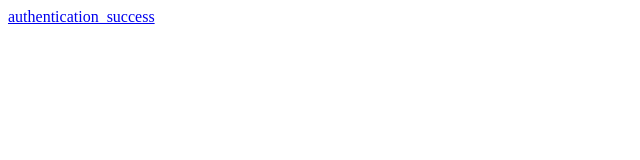
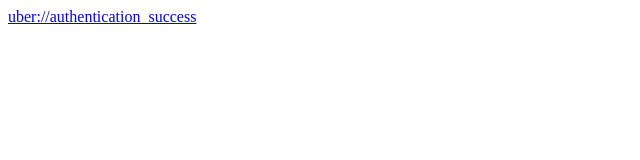
Before and after one commit to Constantine-Fry/deeplink-tester, a plain HTML site: page index.html in a window 1280 px wide. Shown: the full height of the page, 0-640 px from the left. Drawn offline with Linux system fonts and the light colour scheme.

Commit message:
add meta tag

```diff
--- a/index.html
+++ b/index.html
@@ -1,10 +1,12 @@
 <!DOCTYPE html>
 <html>
+   <meta name="viewport" content="width=device-width, initial-scale=1">
    <head>
       <title>Links</title>
    </head>
 
    <body>
-      <a href="uber://authentication_success?token=test_token_123&parameter1=one">authentication_success</a>
+      <a href="uber://authentication_success?token=test_token_123&parameter1=one">uber://authentication_success</a>
    </body>
+
 </html>
```
